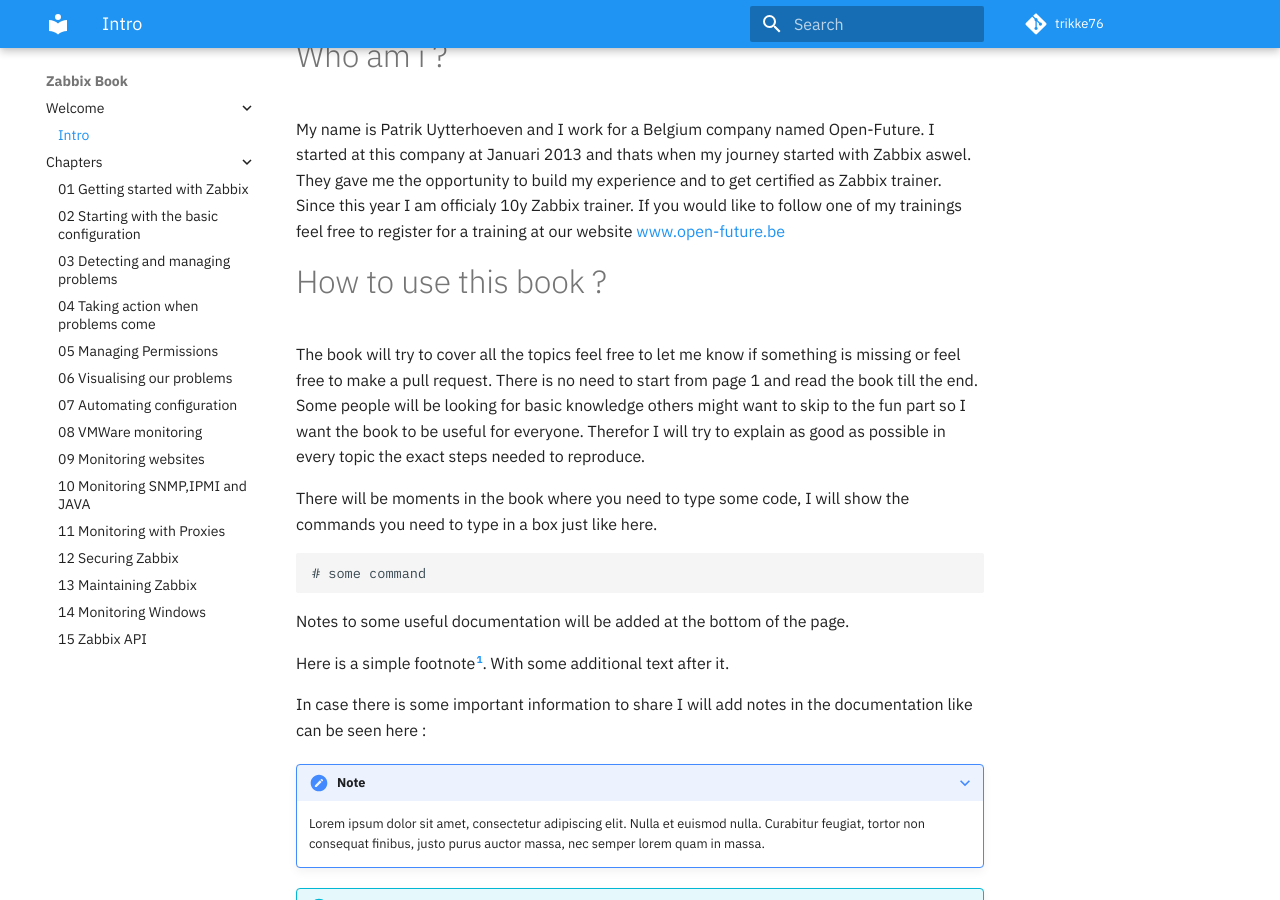
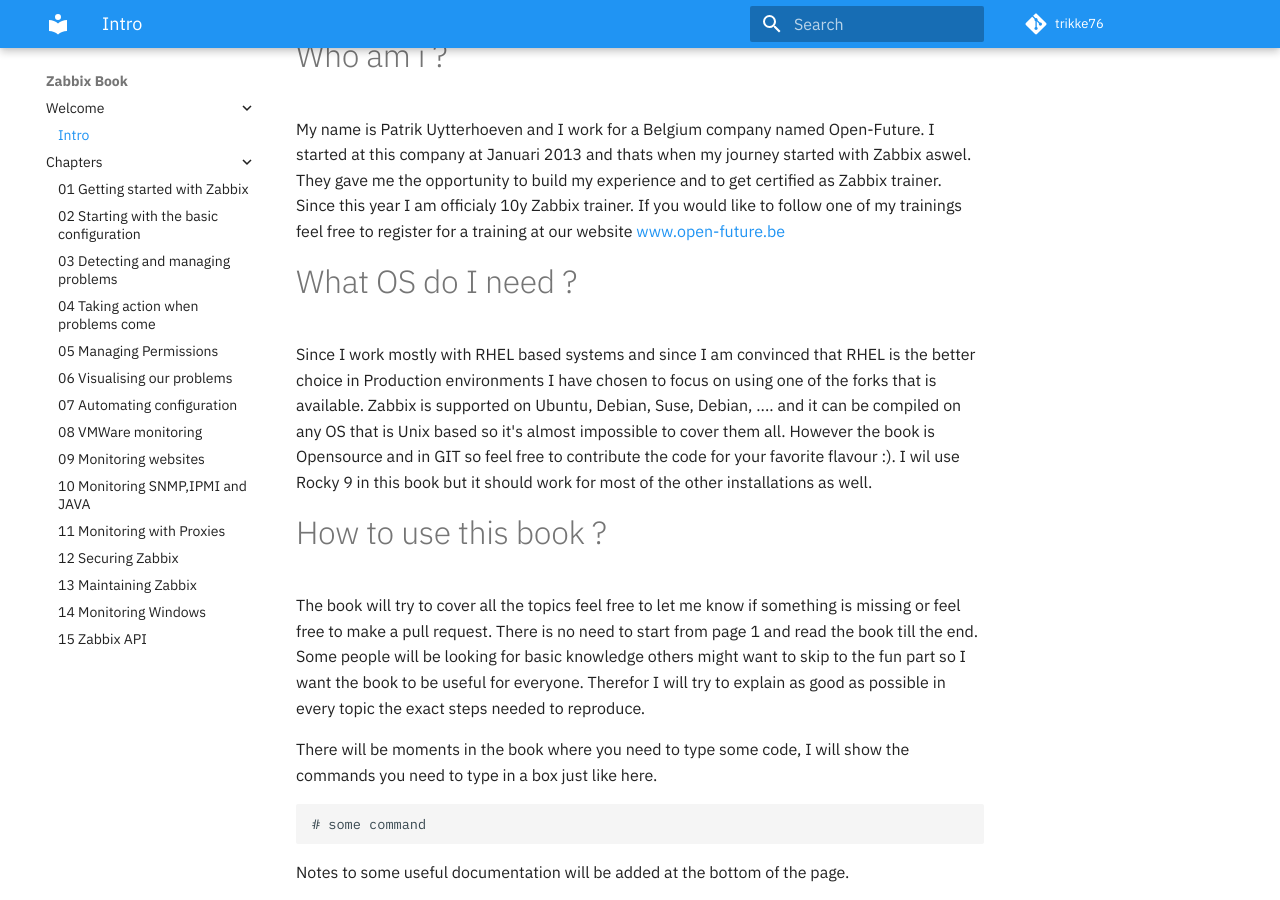
Before and after one commit to Trikke76/Zabbix-Book, an MkDocs documentation site: the page built from docs/index.md, in a window 1280 px wide and 900 px high, scrolled down 391 px. Built offline with MkDocs 1.6.1 and Material for MkDocs 9.7.7, drawn with Linux system fonts in a browser that asks for light colours; comment, search, counter and statistics services are not loaded.

Commit message:
what os to use

```diff
--- a/docs/index.md
+++ b/docs/index.md
@@ -13,6 +13,10 @@ The problem here is that it's probably not the best way to make a book readable
 My name is Patrik Uytterhoeven and I work for a Belgium company named Open-Future. I started at this company at Januari 2013 and thats
 when my journey started with Zabbix aswel. They gave me the opportunity to build my experience and to get certified as Zabbix trainer.
 Since this year I am officialy 10y Zabbix trainer. If you would like to follow one of my trainings feel free to register for a training at our website [www.open-future.be](www.open-future.be)
+
+# What OS do I need ?
+
+Since I work mostly with RHEL based systems and since I am convinced that RHEL is the better choice in Production environments I have chosen to focus on using one of the forks that is available. Zabbix is supported on Ubuntu, Debian, Suse, Debian, .... and it can be compiled on any OS that is Unix based so it's almost impossible to cover them all. However the book is Opensource and in GIT so feel free to contribute the code for your favorite flavour :). I wil use Rocky 9 in this book but it should work for most of the other installations as well.
 
 
 # How to use this book ?
```
